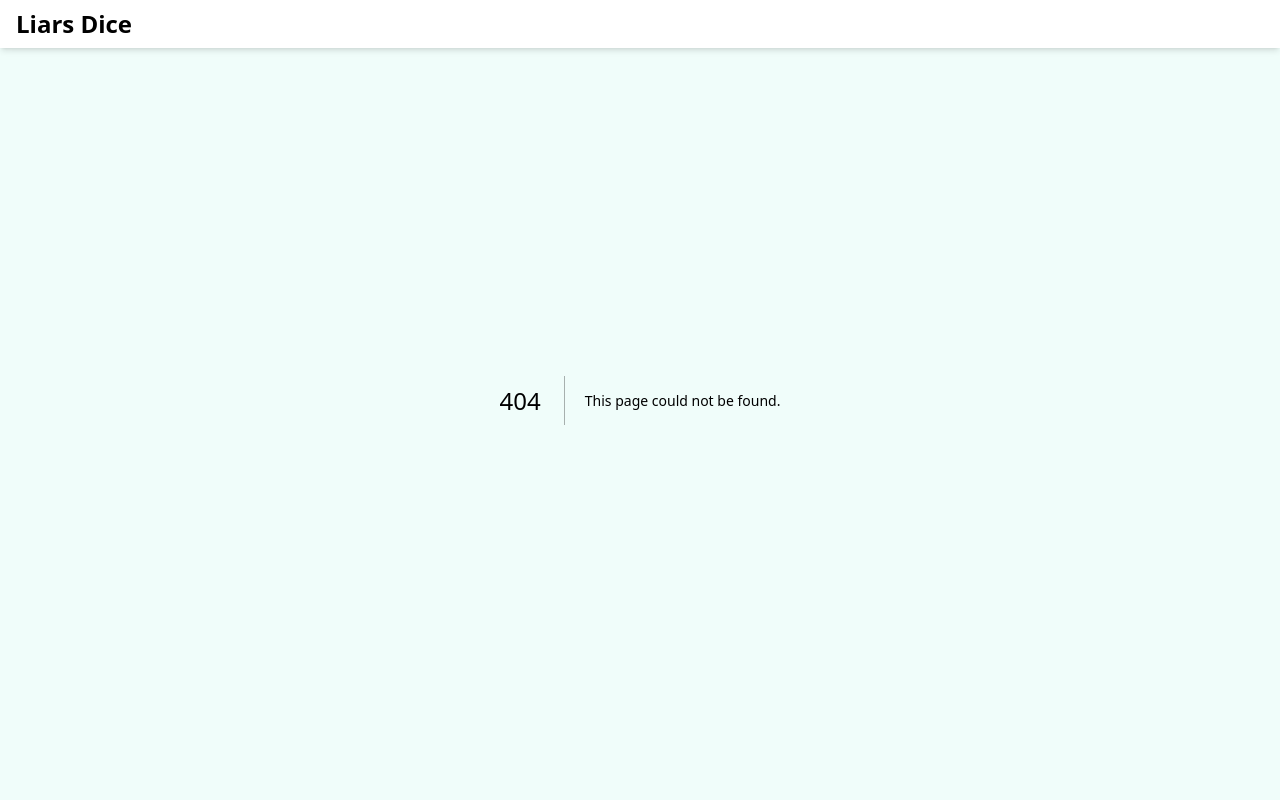
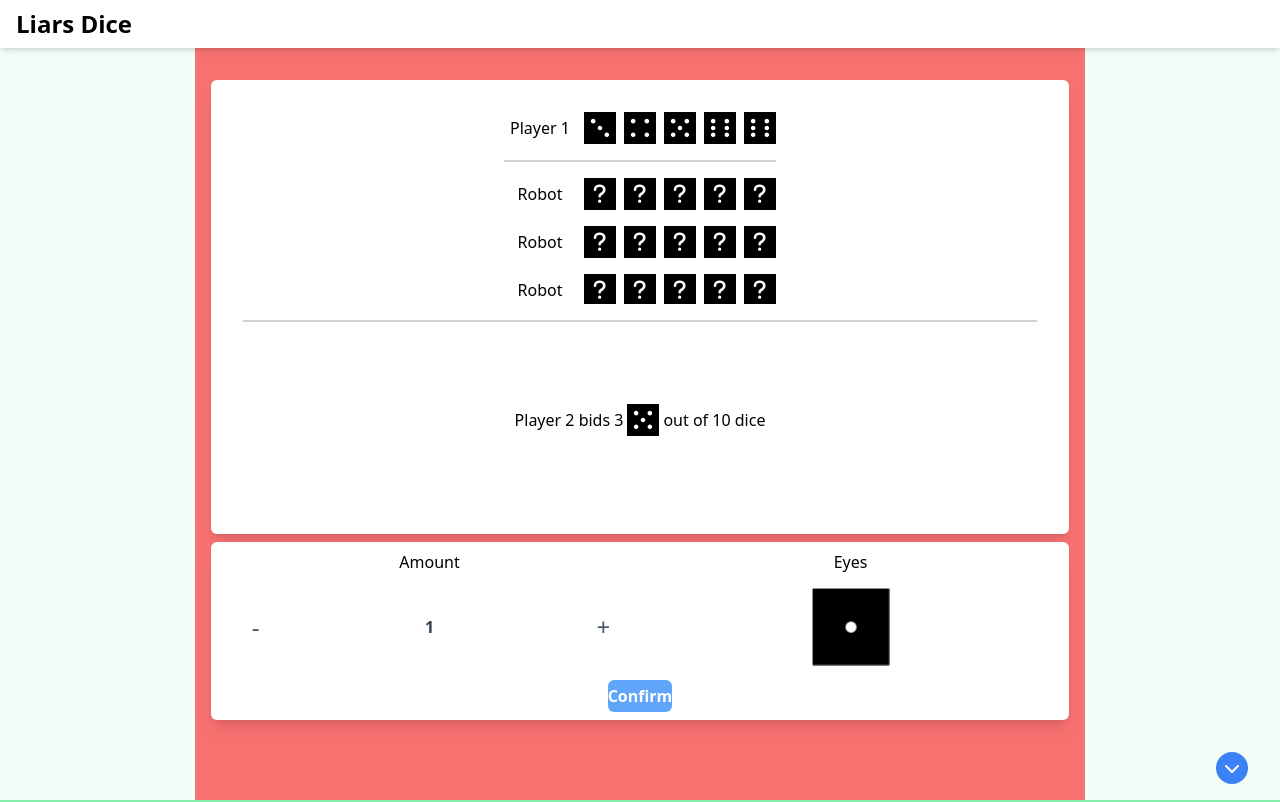
Before and after one commit to ajaytitus1386/dudo, a Next.js app: page /1 in a window 1280 px wide. Before the commit this address had no page. Shown: the top 802 px of the page. Built offline with nearby package versions, Linux system fonts and the light colour scheme.

Commit message:
feat: add dynamic room page

```diff
--- /dev/null
+++ b/src/pages/[room_name].tsx
@@ -0,0 +1,78 @@
+import React, { useEffect, useState } from "react"
+import DiceTable from "../components/room/DiceTable"
+import DicePicker from "../components/dice/DicePicker"
+import { FontAwesomeIcon } from "@fortawesome/react-fontawesome"
+import { faChevronDown } from "@fortawesome/free-solid-svg-icons"
+import RoomControls from "../components/room/RoomControls"
+
+const Room = () => {
+    const [isHigh, setIsHigh] = useState(true)
+
+    const onScroll = () => {
+        if (!window) return
+
+        const position = window.scrollY
+        if (position > 0) setIsHigh(false)
+        else setIsHigh(true)
+    }
+
+    useEffect(() => {
+        window.addEventListener("scroll", onScroll)
+        return () => {
+            window.removeEventListener("scroll", onScroll)
+        }
+    }, [])
+
+    const toggleView = () => {
+        if (!document) return null
+
+        if (
+            !document.getElementById("table") ||
+            !document.getElementById("controls")
+        )
+            return null
+
+        setIsHigh((prev) => !prev)
+
+        if (!isHigh) {
+            document
+                .getElementById("table")
+                .scrollIntoView({ behavior: "smooth", block: "start" })
+        } else {
+            document
+                .getElementById("controls")
+                .scrollIntoView({ behavior: "smooth", block: "start" })
+        }
+    }
+
+    return (
+        <div className="relative flex min-h-screen h-[200vh] flex-col items-center justify-between">
+            <button
+                className="fixed bottom-4 right-8 bg-blue-500 rounded-full w-8 h-8"
+                onClick={toggleView}
+            >
+                <FontAwesomeIcon
+                    icon={faChevronDown}
+                    className={`text-white ${
+                        !isHigh && "rotate-180"
+                    } transition-transform duration-300`}
+                />
+            </button>
+            <div
+                id="table"
+                className="bg-red-400 flex flex-col py-20 px-4 gap-y-2 min-h-screen"
+            >
+                <DiceTable />
+                <DicePicker />
+            </div>
+            <div
+                id="controls"
+                className="bg-green-300 flex flex-col py-16 min-h-screen w-full"
+            >
+                <RoomControls />
+            </div>
+        </div>
+    )
+}
+
+export default Room
```
